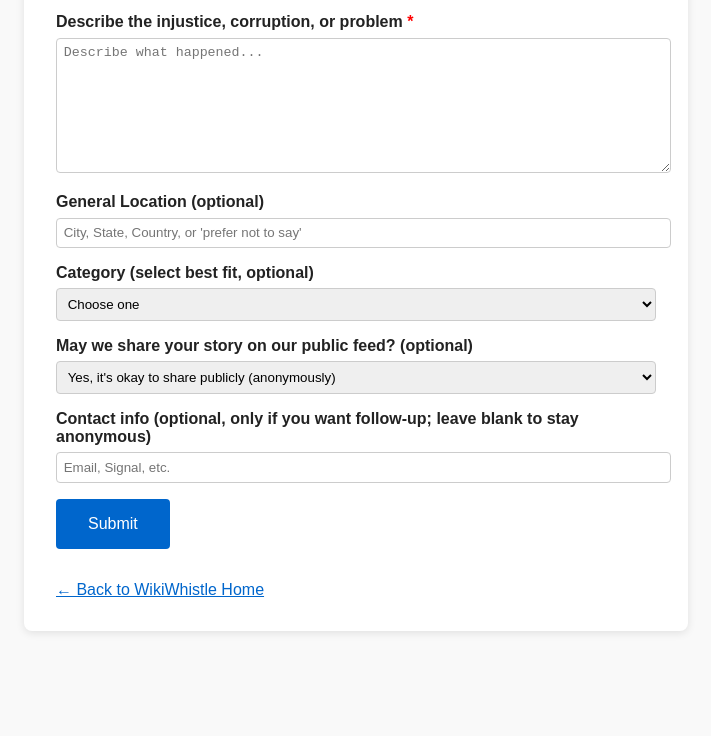
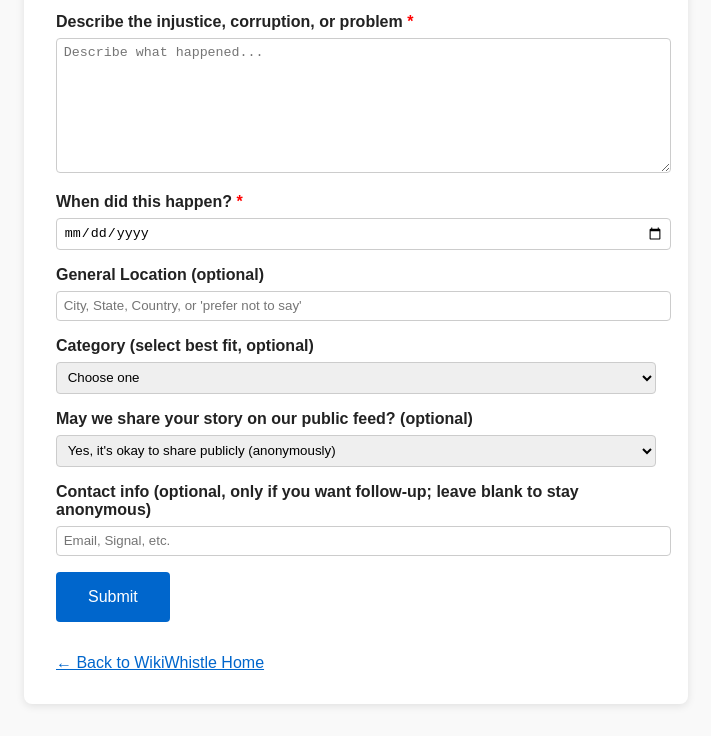
Before and after one commit to Hal-10001/WikiWhistle, a plain HTML site: page submit.html in a window 1280 px wide. Shown: the part 165-901 px from the top of the page, without its empty margins (284-995 px from the left). Before the commit the page ends 828 px from the top, so only its background shows below. Drawn offline with Linux system fonts and the light colour scheme.

Commit message:
Update submit.html

```diff
--- a/submit.html
+++ b/submit.html
@@ -24,6 +24,9 @@
     <form name="wikiwhistle" method="POST" data-netlify="true">
       <label for="narrative">Describe the injustice, corruption, or problem <span style="color:red">*</span></label>
       <textarea id="narrative" name="narrative" rows="8" required placeholder="Describe what happened..."></textarea>
+
+      <label for="date">When did this happen? <span style="color:red">*</span></label>
+      <input type="date" id="date" name="date" required>
 
       <label for="location">General Location (optional)</label>
       <input type="text" id="location" name="location" placeholder="City, State, Country, or 'prefer not to say'">
```
